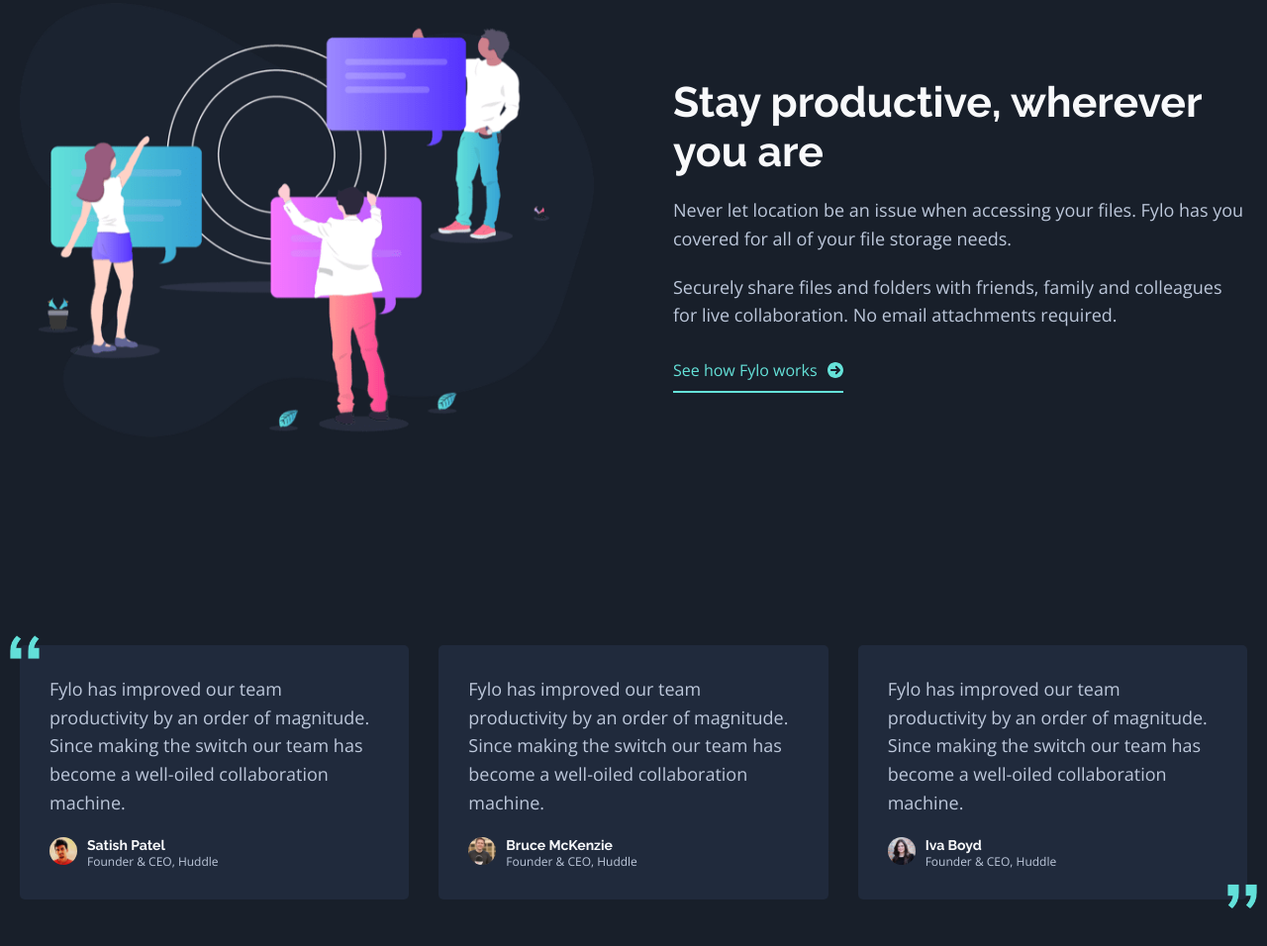
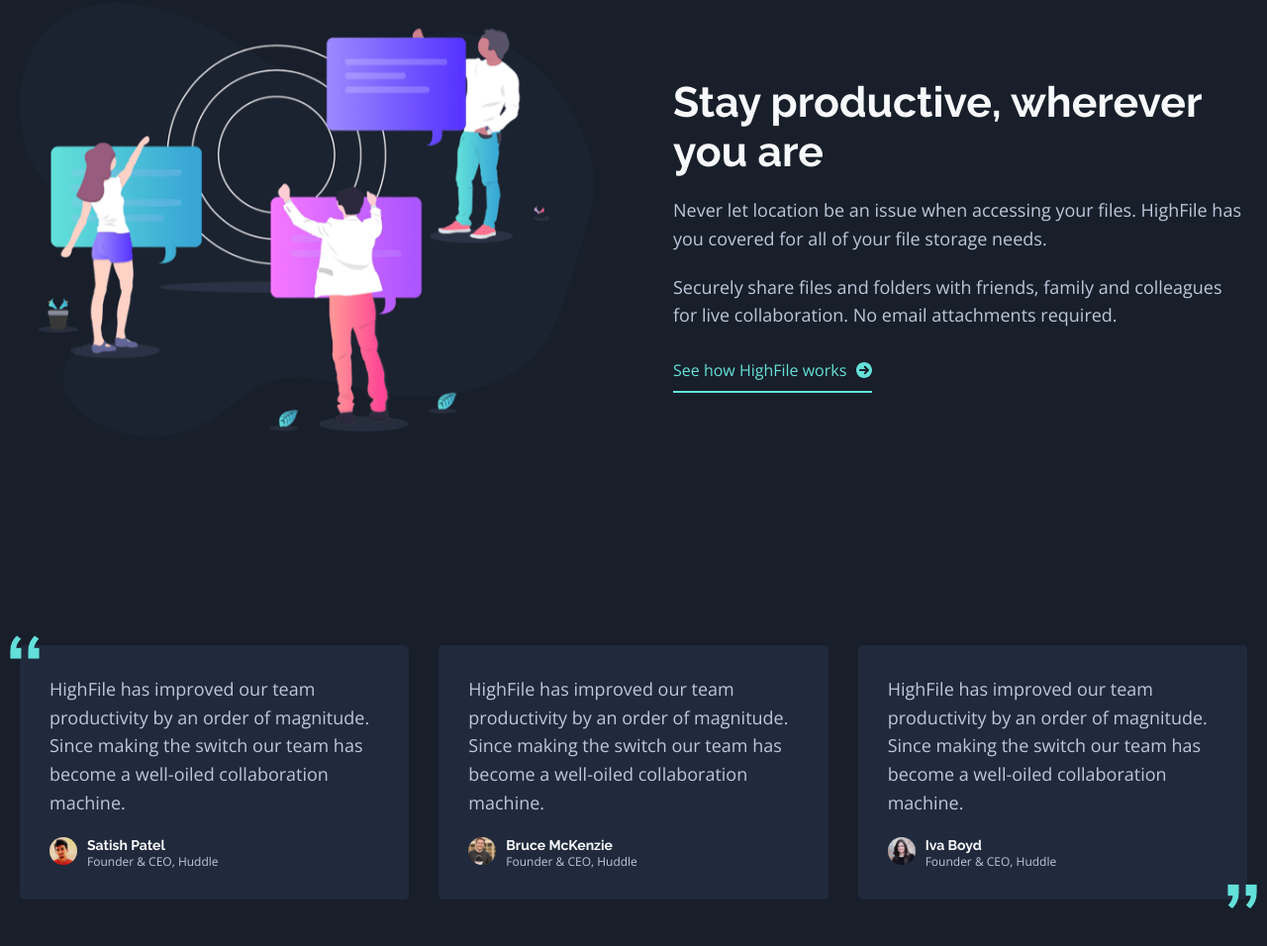
Before and after one commit to BijanProgrammerWebsites/highfile, a website: page index.html in a window 1280 px wide. Shown: the part 1720-2676 px from the top of the page at 99% size. Drawn offline with nearby package versions, Linux system fonts and the light colour scheme.

Commit message:
[RENAME] to HighFile

```diff
--- a/index.html
+++ b/index.html
@@ -4,7 +4,7 @@
         <meta charset="UTF-8" />
         <meta name="viewport" content="width=device-width, initial-scale=1.0" />
 
-        <title>Fylo</title>
+        <title>HighFile</title>
 
         <link rel="icon" type="image/x-icon" href="favicon.ico" />
 
@@ -36,7 +36,7 @@
                 <h1>All your files in one secure location, accessible anywhere.</h1>
 
                 <p>
-                    Fylo stores all your most important files in one secure location. Access them wherever you need,
+                    HighFile stores all your most important files in one secure location. Access them wherever you need,
                     share and collaborate with friends family, and co-workers.
                 </p>
 
@@ -76,8 +76,8 @@
                         <img src="./assets/icons/icon-any-file.svg" alt="" />
                         <h2>Store any type of file</h2>
                         <p>
-                            Whether you're sharing holidays photos or work documents, Fylo has you covered allowing for
-                            all file types to be securely stored and shared.
+                            Whether you're sharing holidays photos or work documents, HighFile has you covered allowing
+                            for all file types to be securely stored and shared.
                         </p>
                     </li>
                 </ul>
@@ -90,8 +90,8 @@
                     <h2>Stay productive, wherever you are</h2>
 
                     <p>
-                        Never let location be an issue when accessing your files. Fylo has you covered for all of your
-                        file storage needs.
+                        Never let location be an issue when accessing your files. HighFile has you covered for all of
+                        your file storage needs.
                     </p>
 
                     <p>
@@ -100,7 +100,7 @@
                     </p>
 
                     <a href="#">
-                        See how Fylo works
+                        See how HighFile works
                         <svg xmlns="http://www.w3.org/2000/svg" viewBox="0 0 512 512">
                             <path
                                 d="M256 0C114.6 0 0 114.6 0 256c0 141.4 114.6 256 256 256s256-114.6 256-256C512 114.6 397.4 0 256 0zM406.6 278.6l-103.1 103.1c-12.5 12.5-32.75 12.5-45.25 0s-12.5-32.75 0-45.25L306.8 288H128C110.3 288 96 273.7 96 256s14.31-32 32-32h178.8l-49.38-49.38c-12.5-12.5-12.5-32.75 0-45.25s32.75-12.5 45.25 0l103.1 103.1C414.6 241.3 416 251.1 416 256C416 260.9 414.6 270.7 406.6 278.6z"
@@ -116,8 +116,8 @@
                         <img class="quotes" src="./assets/backgrounds/bg-quotes.png" alt="" />
 
                         <p>
-                            Fylo has improved our team productivity by an order of magnitude. Since making the switch
-                            our team has become a well-oiled collaboration machine.
+                            HighFile has improved our team productivity by an order of magnitude. Since making the
+                            switch our team has become a well-oiled collaboration machine.
                         </p>
 
                         <div class="info">
@@ -129,8 +129,8 @@
 
                     <li>
                         <p>
-                            Fylo has improved our team productivity by an order of magnitude. Since making the switch
-                            our team has become a well-oiled collaboration machine.
+                            HighFile has improved our team productivity by an order of magnitude. Since making the
+                            switch our team has become a well-oiled collaboration machine.
                         </p>
 
                         <div class="info">
@@ -142,8 +142,8 @@
 
                     <li>
                         <p>
-                            Fylo has improved our team productivity by an order of magnitude. Since making the switch
-                            our team has become a well-oiled collaboration machine.
+                            HighFile has improved our team productivity by an order of magnitude. Since making the
+                            switch our team has become a well-oiled collaboration machine.
                         </p>
 
                         <div class="info">
@@ -189,7 +189,7 @@
                         <p>+1-543-123-4567</p>
 
                         <img src="./assets/icons/icon-email.svg" alt="" />
-                        <p>example@fylo.com</p>
+                        <p>example@highfile.com</p>
                     </div>
                 </div>
 
```
Also changed, not shown: package.json (+4 -4 lines), .github/workflows/deploy.yml, README.md, 2 other files.
